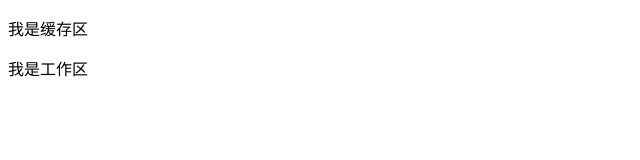
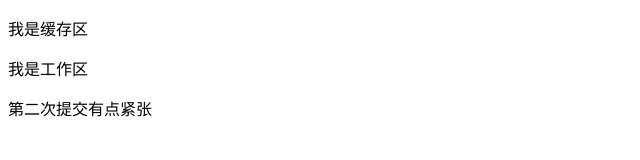
Before and after one commit to WanGrK1/NJ-HTML5-2008, a plain HTML site: page index.html in a window 1280 px wide. Shown: the whole page, without its empty margins (0-640 px from the left). Drawn offline with Linux system fonts and the light colour scheme.

Commit message:
第二个版本

```diff
--- a/index.html
+++ b/index.html
@@ -8,5 +8,6 @@
 <body>
     <p>我是缓存区</p>
     <p>我是工作区</p>
+    <p>第二次提交有点紧张</p>
 </body>
 </html>
```
